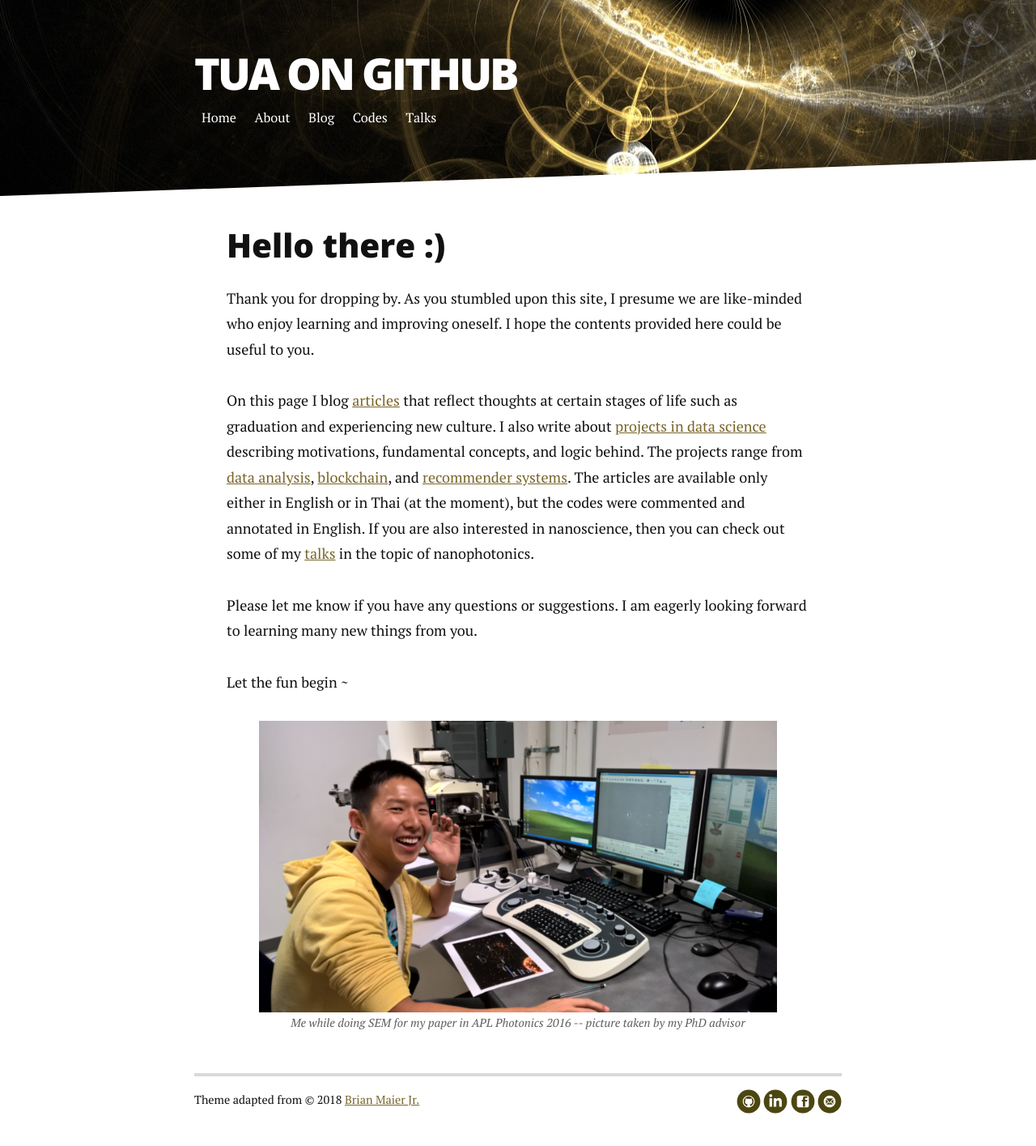
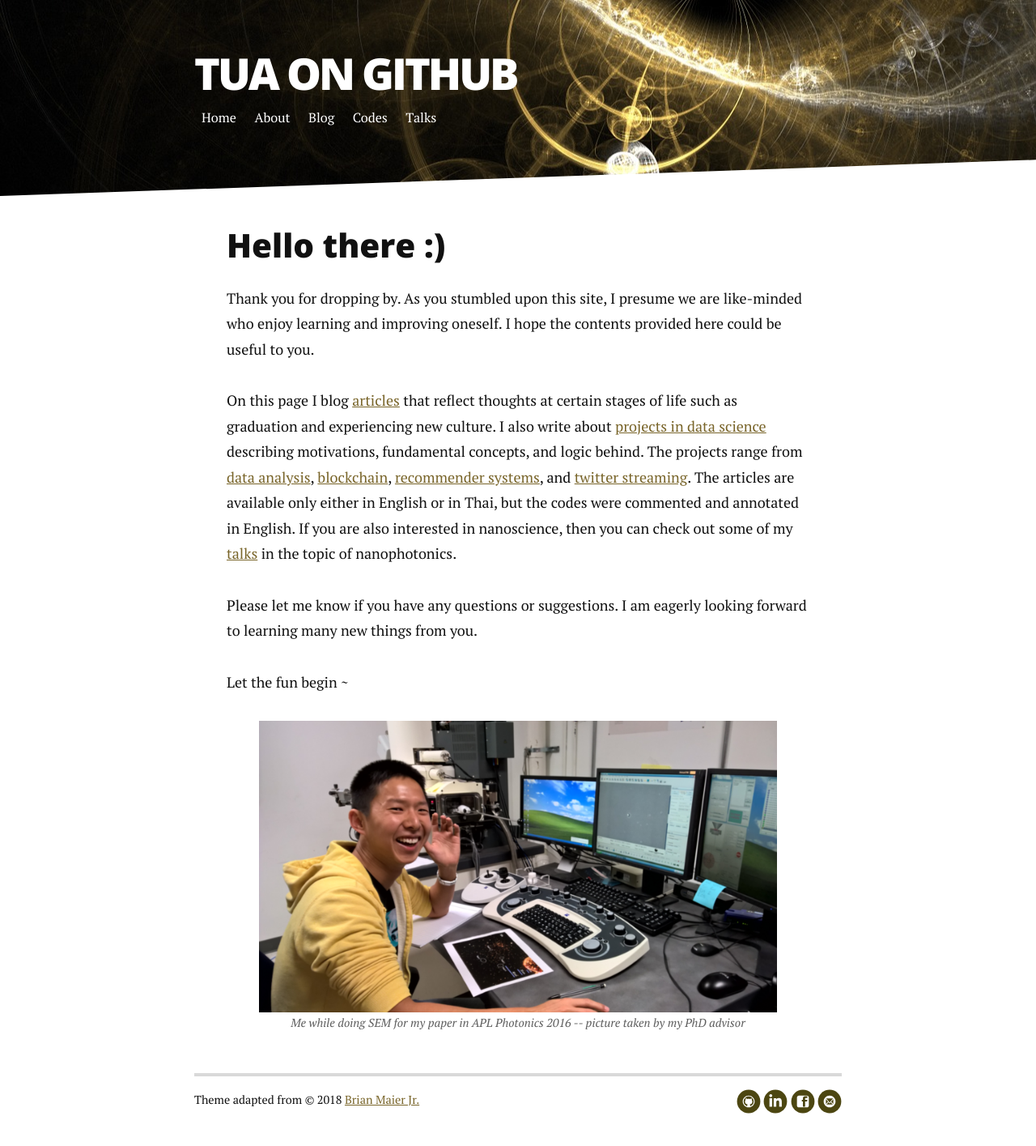
Before and after one commit to clumdee/clumdee.github.io, a Jekyll site: the page built from index.md, in a window 1280 px wide. Shown: the whole page at 81% size. Built offline with Jekyll 4.4.1, drawn with Linux system fonts in a browser that asks for light colours; nearby versions of some CDN libraries.

Commit message:
twitter streaming blog edited

```diff
--- a/index.md
+++ b/index.md
@@ -7,7 +7,7 @@ title: Welcome page
 
 Thank you for dropping by. As you stumbled upon this site, I presume we are like-minded who enjoy learning and improving oneself. I hope the contents provided here could be useful to you.
 
-On this page I blog [articles]({{ site.url }}/blog) that reflect thoughts at certain stages of life such as graduation and experiencing new culture. I also write about [projects in data science]({{ site.url }}/codes) describing motivations, fundamental concepts, and logic behind. The projects range from [data analysis]({{ site.url }}/blog/thailand-wages-by-occupation_full-code), [blockchain]({{ site.url }}/blog/blockchain-DIY-with-python), and [recommender systems]({{ site.url }}/blog/recommender-system-with-python). The articles are available only either in English or in Thai (at the moment), but the codes were commented and annotated in English. If you are also interested in nanoscience, then you can check out some of my [talks]({{ site.url }}/talks) in the topic of nanophotonics.
+On this page I blog [articles]({{ site.url }}/blog) that reflect thoughts at certain stages of life such as graduation and experiencing new culture. I also write about [projects in data science]({{ site.url }}/codes) describing motivations, fundamental concepts, and logic behind. The projects range from [data analysis]({{ site.url }}/blog/thailand-wages-by-occupation_full-code), [blockchain]({{ site.url }}/blog/blockchain-DIY-with-python), [recommender systems]({{ site.url }}/blog/recommender-system-with-python), and [twitter streaming]({{ site.url }}/blog/idol-popularity-monitoring/). The articles are available only either in English or in Thai, but the codes were commented and annotated in English. If you are also interested in nanoscience, then you can check out some of my [talks]({{ site.url }}/talks) in the topic of nanophotonics.
 
 Please let me know if you have any questions or suggestions. I am eagerly looking forward to learning many new things from you.
 
```
Also changed, not shown: codes/_posts/2018-02-16-idol-popularity-monitoring.md (+5 -4 lines).
